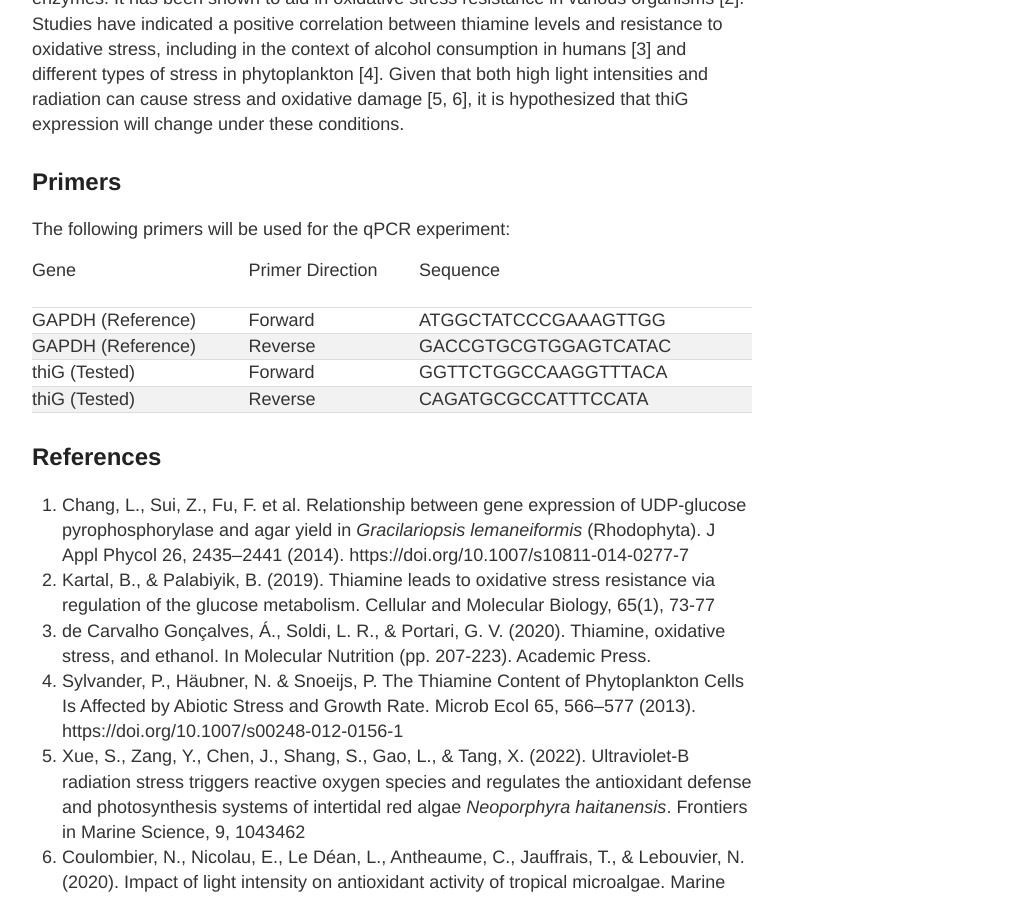
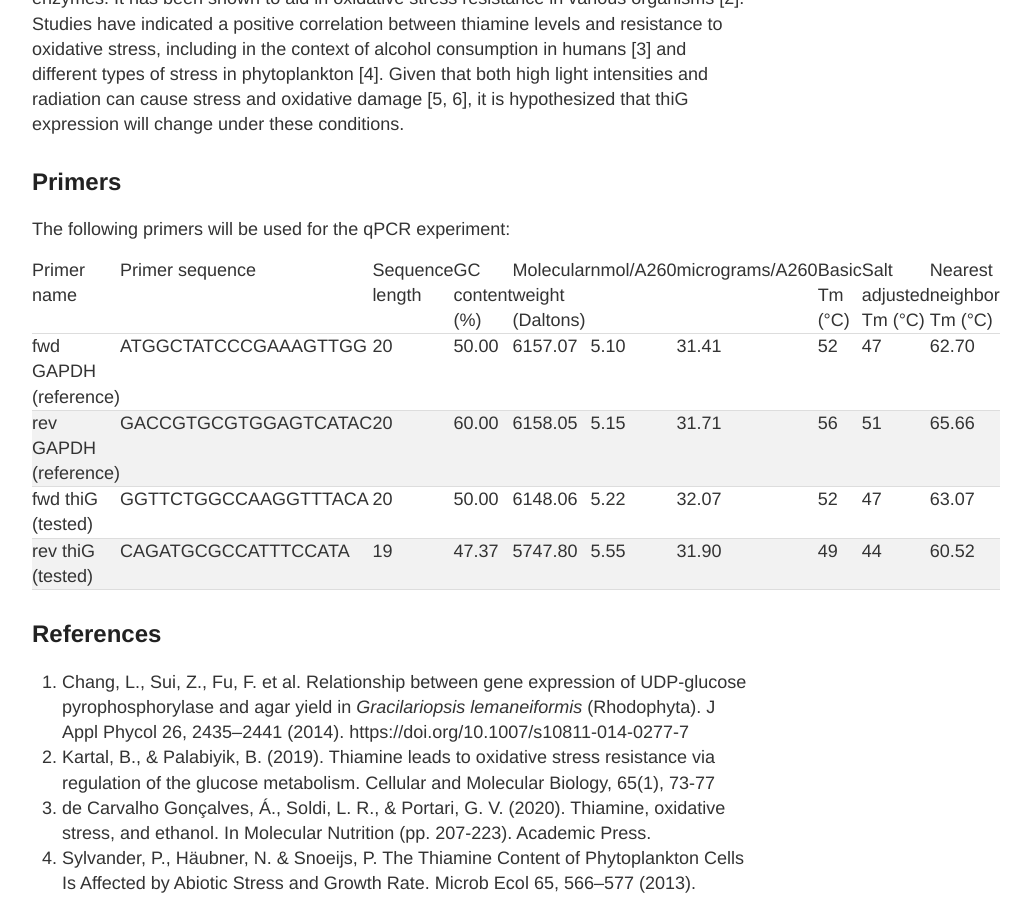
Before and after one commit to OfekRainish/OfekRainish_notebook, a Jekyll site: the page built from _posts/2024-07-10-Primer selection for qPCR Experiment - class.md, in a window 1280 px wide and 900 px high, scrolled down 1394 px. Shown: the whole window, without its empty margins (248-1279 px from the left). Built offline with Jekyll 4.4.1, drawn with Linux system fonts in a browser that asks for light colours; our own code applies the rules of GitHub Pages for plain Markdown files; a file with an impossible date is left out.

Commit message:
Update 2024-07-10-Primer selection for qPCR Experiment - class.md

```diff
--- a/_posts/2024-07-10-Primer selection for qPCR Experiment - class.md
+++ b/_posts/2024-07-10-Primer selection for qPCR Experiment - class.md
@@ -22,12 +22,16 @@ Thiamine is essential for metabolic processes and serves as a cofactor for sever
 ## Primers
 The following primers will be used for the qPCR experiment:
 
-| Gene | Primer Direction | Sequence |
-| --- | --- | --- |
-| GAPDH (Reference) | Forward | ATGGCTATCCCGAAAGTTGG |
-| GAPDH (Reference) | Reverse | GACCGTGCGTGGAGTCATAC |
-| thiG (Tested) | Forward | GGTTCTGGCCAAGGTTTACA |
-| thiG (Tested) | Reverse | CAGATGCGCCATTTCCATA |
+| Primer name     | Primer sequence         | Sequence length | GC content (%) | Molecular weight (Daltons) | nmol/A260 | micrograms/A260 | Basic Tm (°C) | Salt adjusted Tm (°C) | Nearest neighbor Tm (°C) |
+|-----------------|-------------------------|-----------------|----------------|----------------------------|-----------|------------------|---------------|-----------------------|--------------------------|
+| fwd GAPDH (reference)       | ATGGCTATCCCGAAAGTTGG    | 20              | 50.00          | 6157.07                    | 5.10      | 31.41            | 52            | 47                    | 62.70                    |
+| rev GAPDH (reference)       | GACCGTGCGTGGAGTCATAC    | 20              | 60.00          | 6158.05                    | 5.15      | 31.71            | 56            | 51                    | 65.66                    |
+| fwd thiG (tested)     | GGTTCTGGCCAAGGTTTACA    | 20              | 50.00          | 6148.06                    | 5.22      | 32.07            | 52            | 47                    | 63.07                    |
+| rev thiG (tested)       | CAGATGCGCCATTTCCATA     | 19              | 47.37          | 5747.80                    | 5.55      | 31.90            | 49            | 44                    | 60.52                    |
+
+
+
+
 
 
 
```
